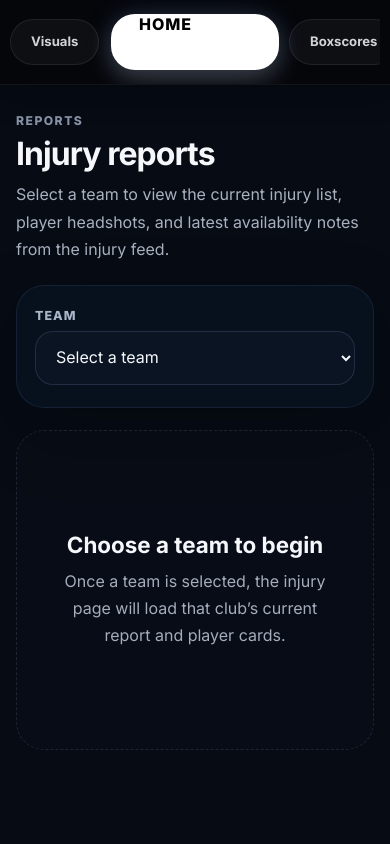
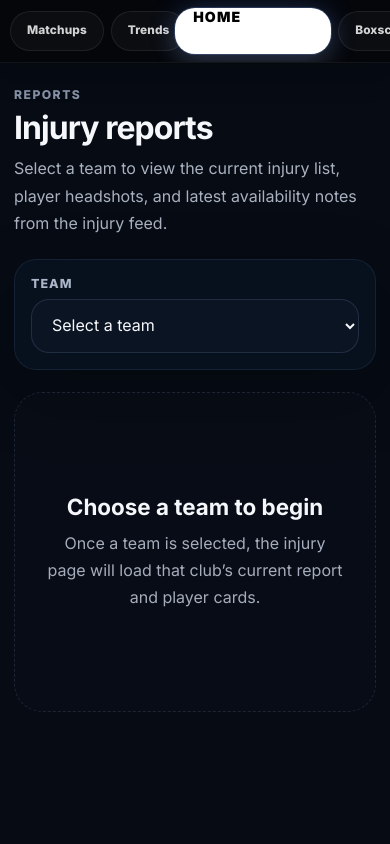
Before and after one commit to Milad-Safi/leafs-edge, a Next.js app: page /injuries in a window 390 px wide. Shown: the top 844 px of the page. Built offline with nearby package versions, Linux system fonts and the light colour scheme.

Commit message:
Injuries Mobile Improvements

```diff
--- a/src/styles/compare/responsive.css
+++ b/src/styles/compare/responsive.css
@@ -33,25 +33,6 @@
 
     .compareMatchupMetaCompact {
         justify-content: flex-start;
-    }
-}
-
-@media (max-width: 760px) {
-    .StatRowContent {
-        grid-template-columns: minmax(60px, 0.86fr) minmax(0, 1.12fr) minmax(60px, 0.86fr);
-        gap: 7px;
-        padding: 10px 12px;
-    }
-
-    .StatRowValue {
-        font-size: 0.8rem;
-        line-height: 1.06;
-    }
-
-    .StatRowLabel {
-        font-size: 0.62rem;
-        line-height: 1.08;
-        letter-spacing: 0.015em;
     }
 }
 
@@ -192,15 +173,15 @@
     }
 
     .StatRowContent {
-        grid-template-columns: minmax(54px, 0.84fr) minmax(0, 1.14fr) minmax(54px, 0.84fr);
+        grid-template-columns: minmax(58px, 0.85fr) minmax(78px, 1.05fr) minmax(58px, 0.85fr);
         gap: 6px;
         padding: 9px 10px;
         text-align: center;
     }
 
     .StatRowValue {
-        font-size: 0.76rem;
-        line-height: 1.04;
+        font-size: 0.8rem;
+        line-height: 1.06;
     }
 
     .StatRowValue.left {
@@ -212,8 +193,8 @@
     }
 
     .StatRowLabel {
-        font-size: 0.58rem;
-        line-height: 1.06;
+        font-size: 0.6rem;
+        line-height: 1.04;
         letter-spacing: 0.01em;
     }
 
@@ -303,6 +284,21 @@
 }
 
 @media (max-width: 440px) {
+    .StatRowContent {
+        grid-template-columns: minmax(52px, 0.82fr) minmax(70px, 1fr) minmax(52px, 0.82fr);
+        gap: 5px;
+        padding: 8px 9px;
+    }
+
+    .StatRowValue {
+        font-size: 0.76rem;
+    }
+
+    .StatRowLabel {
+        font-size: 0.56rem;
+        line-height: 1.02;
+    }
+
     .compareControlsGrid {
         grid-template-columns: 1fr;
     }
--- a/src/styles/games/browse.css
+++ b/src/styles/games/browse.css
@@ -396,17 +396,60 @@
         height: 26px;
     }
 
+    .historicalGameScoreValue {
+        font-size: 1.72rem;
+    }
+}
+
+@media (max-width: 760px) {
+    .historicalGameCard {
+        padding: 11px 11px 12px;
+    }
+
+    .historicalGameCardTop {
+        margin-bottom: 8px;
+    }
+
+    .historicalGameDate {
+        font-size: 0.8rem;
+    }
+
+    .historicalGameDecisionBadge {
+        min-height: 24px;
+        padding: 0 9px;
+        font-size: 0.68rem;
+        letter-spacing: 0.06em;
+    }
+
+    .historicalGameTeamAbbrev {
+        font-size: 0.72rem;
+        letter-spacing: 0.08em;
+    }
+
+    .historicalGameTeamName {
+        font-size: 0.82rem;
+    }
+
     .historicalGameScorePanel {
         gap: 2px;
+        padding: 2px 0 1px;
+    }
+
+    .historicalGameScoreline {
+        gap: 8px;
     }
 
     .historicalGameScoreValue {
-        font-size: 1.72rem;
+        font-size: 1.62rem;
+    }
+
+    .historicalGameScoreDash {
+        font-size: 0.84rem;
     }
 
     .historicalGameMatchupNote {
-        font-size: 0.64rem;
-        letter-spacing: 0.05em;
-        line-height: 1;
+        font-size: 0.63rem;
+        letter-spacing: 0.04em;
+        line-height: 1.05;
     }
 }
--- a/src/styles/games/stats.css
+++ b/src/styles/games/stats.css
@@ -290,3 +290,30 @@
         border-radius: 18px;
     }
 }
+
+@media (max-width: 760px) {
+    .historicalGameHeroVenue {
+        margin-bottom: 14px;
+        font-size: 0.82rem;
+    }
+
+    .historicalGameHeroMiddle {
+        gap: 8px;
+        padding: 14px 12px;
+    }
+
+    .historicalGameHeroDate {
+        font-size: 0.82rem;
+    }
+
+    .historicalGameHeroFinal {
+        font-size: 0.92rem;
+    }
+
+    .historicalGameHeroSubline {
+        gap: 6px;
+        font-size: 0.64rem;
+        letter-spacing: 0.03em;
+        line-height: 1.05;
+    }
+}
--- a/src/styles/injuries.css
+++ b/src/styles/injuries.css
@@ -415,3 +415,135 @@
         padding-left: 0;
     }
 }
+
+@media (max-width: 680px) {
+    .injuriesWorkspace {
+        padding: 24px 14px 68px;
+    }
+
+    .injuriesControlsCard,
+    .injuriesCardHeader,
+    .injuriesCardEmpty,
+    .injuriesList {
+        padding-left: 16px;
+        padding-right: 16px;
+    }
+
+    .injuriesControlsCard {
+        padding-top: 16px;
+        padding-bottom: 16px;
+        border-radius: 22px;
+    }
+
+    .injuriesCard {
+        border-radius: 24px;
+    }
+
+    .injuriesCardHeader {
+        padding-top: 18px;
+        padding-bottom: 16px;
+        gap: 14px;
+    }
+
+    .injuriesCardDivider {
+        margin: 0 16px;
+    }
+
+    .injuriesCardHeaderLeft {
+        gap: 12px;
+    }
+
+    .injuriesCardEyebrow {
+        margin-bottom: 6px;
+        font-size: 0.64rem;
+        letter-spacing: 0.1em;
+    }
+
+    .injuriesCardTitle {
+        font-size: clamp(1.3rem, 7vw, 1.72rem);
+    }
+
+    .injuriesMetaPill {
+        min-height: 34px;
+        padding: 0 12px;
+        font-size: 0.74rem;
+    }
+
+    .injuriesMetaText {
+        font-size: 0.76rem;
+        line-height: 1.4;
+    }
+
+    .injuriesList {
+        gap: 12px;
+        padding-top: 18px;
+        padding-bottom: 20px;
+    }
+
+    .injuriesRow {
+        gap: 12px;
+        padding: 14px;
+        border-radius: 20px;
+    }
+
+    .injuriesRowLeft {
+        gap: 12px;
+    }
+
+    .injuriesRowRight {
+        padding-left: 88px;
+    }
+
+    .injuriesAvatar {
+        width: 64px;
+        height: 64px;
+        border-radius: 16px;
+    }
+
+    .injuriesPlayerName {
+        margin-bottom: 4px;
+        font-size: 0.98rem;
+    }
+
+    .injuriesPlayerMeta {
+        font-size: 0.84rem;
+        line-height: 1.38;
+    }
+
+    .injuriesStatusBadge {
+        min-width: 48px;
+        height: 48px;
+        padding: 0 12px;
+        font-size: 0.74rem;
+    }
+}
+
+@media (max-width: 520px) {
+    .injuriesTeamLogo {
+        width: 52px;
+        height: 52px;
+    }
+
+    .injuriesMetaText {
+        font-size: 0.72rem;
+    }
+
+    .injuriesAvatar {
+        width: 60px;
+        height: 60px;
+    }
+
+    .injuriesPlayerName {
+        font-size: 0.92rem;
+    }
+
+    .injuriesPlayerMeta {
+        font-size: 0.8rem;
+    }
+
+    .injuriesStatusBadge {
+        min-width: 44px;
+        height: 44px;
+        font-size: 0.7rem;
+    }
+}
--- a/src/styles/site-header.css
+++ b/src/styles/site-header.css
@@ -122,103 +122,125 @@
     .siteHeaderInner {
         width: 100%;
         min-height: 0;
-        padding: 14px 10px;
-        display: grid;
-        grid-template-columns: minmax(0, 1fr) auto minmax(0, 1fr);
+        padding: 10px 12px;
         align-items: center;
-        gap: 10px;
-        overflow: hidden;
-    }
-
-    .siteNav {
-        min-width: 0;
-        width: 100%;
-        flex: 0 0 auto;
-        gap: 10px;
+        justify-content: flex-start;
+        gap: 8px;
         flex-wrap: nowrap;
         overflow-x: auto;
         overflow-y: hidden;
         scrollbar-width: none;
         -ms-overflow-style: none;
+        -webkit-overflow-scrolling: touch;
         overscroll-behavior-x: contain;
-        -webkit-overflow-scrolling: touch;
-        touch-action: pan-x;
-        scroll-snap-type: x proximity;
     }
 
-    .siteNav::-webkit-scrollbar {
+    .siteHeaderInner::-webkit-scrollbar {
         display: none;
     }
 
-    .siteNav:first-of-type {
-        justify-content: flex-end;
-        flex-direction: row-reverse;
-        padding-right: 2px;
+    .siteNav {
+        width: auto;
+        flex: 0 0 auto;
+        justify-content: flex-start;
+        gap: 8px;
+        flex-wrap: nowrap;
     }
 
+    .siteNav:first-of-type,
     .siteNav:last-of-type {
         justify-content: flex-start;
-        padding-left: 2px;
     }
 
     .siteWordmark,
     .siteNavLink {
         flex: 0 0 auto;
+        scroll-snap-align: center;
     }
 
     .siteWordmark {
         order: 0;
-        margin: 0;
+        position: relative;
+        left: -116px;
+        margin: 0 -116px 0 0;
         min-width: 168px;
-        min-height: 56px;
-        padding: 0 28px;
-        border-radius: 24px;
-        position: relative;
-        left: auto;
-        z-index: 3;
+        min-height: 48px;
+        padding: 0 22px;
+        border-radius: 22px;
+        font-size: 0.92rem;
+        font-weight: 900;
+        letter-spacing: 0.08em;
         transform: none;
         box-shadow:
-            0 10px 26px rgba(255, 255, 255, 0.18),
-            0 0 28px rgba(113, 154, 255, 0.16);
+            0 0 0 1px rgba(128, 170, 255, 0.22),
+            0 0 28px rgba(79, 131, 255, 0.24),
+            0 12px 28px rgba(255, 255, 255, 0.12);
     }
 
     .siteWordmark:hover {
         transform: none;
         box-shadow:
-            0 10px 26px rgba(255, 255, 255, 0.18),
-            0 0 28px rgba(113, 154, 255, 0.16);
+            0 0 0 1px rgba(128, 170, 255, 0.22),
+            0 0 28px rgba(79, 131, 255, 0.24),
+            0 12px 28px rgba(255, 255, 255, 0.12);
     }
 
     .siteNavLink {
-        min-height: 46px;
-        padding: 0 20px;
+        min-height: 42px;
+        padding: 0 18px;
         border-radius: 999px;
         border: 1px solid rgba(255, 255, 255, 0.08);
-        background: rgba(255, 255, 255, 0.04);
-        font-size: 0.82rem;
-        font-weight: 700;
+        background: rgba(255, 255, 255, 0.03);
+        font-size: 0.78rem;
+        font-weight: 800;
         color: rgba(255, 255, 255, 0.82);
-        letter-spacing: normal;
+        letter-spacing: 0.01em;
         text-transform: none;
-        scroll-snap-align: center;
     }
 
     .siteNavLink:hover {
         color: #ffffff;
-        background: rgba(255, 255, 255, 0.07);
-        border-color: rgba(255, 255, 255, 0.12);
+        background: rgba(255, 255, 255, 0.06);
+        border-color: rgba(255, 255, 255, 0.13);
     }
 
     .siteNavLinkActive {
-        color: #eef5ff;
-        background: rgba(79, 132, 255, 0.28);
-        border-color: rgba(117, 166, 255, 0.52);
+        color: #eef4ff;
+        background: rgba(77, 123, 255, 0.34);
+        border-color: rgba(126, 169, 255, 0.52);
         box-shadow:
-            inset 0 0 0 1px rgba(176, 210, 255, 0.1),
-            0 0 20px rgba(67, 122, 255, 0.24);
+            inset 0 0 0 1px rgba(180, 210, 255, 0.14),
+            0 0 24px rgba(69, 117, 255, 0.22);
     }
 
     .siteNavLinkActive::after {
         display: none;
     }
 }
+
+@media (max-width: 520px) {
+    .siteHeaderInner {
+        padding: 8px 10px;
+        gap: 7px;
+    }
+
+    .siteNav {
+        gap: 7px;
+    }
+
+    .siteWordmark {
+        left: -104px;
+        margin-right: -104px;
+        min-width: 156px;
+        min-height: 46px;
+        padding: 0 18px;
+        border-radius: 20px;
+        font-size: 0.88rem;
+    }
+
+    .siteNavLink {
+        min-height: 40px;
+        padding: 0 16px;
+        font-size: 0.74rem;
+    }
+}
```
